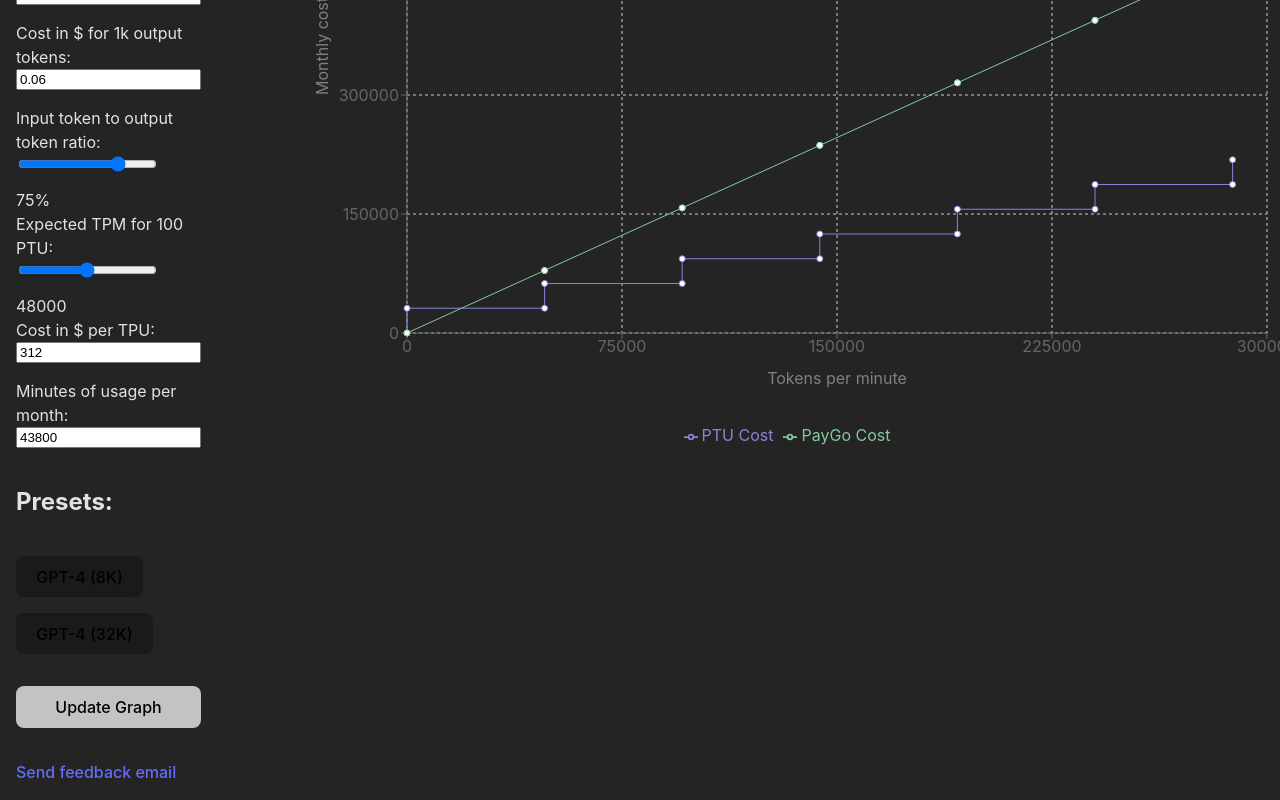
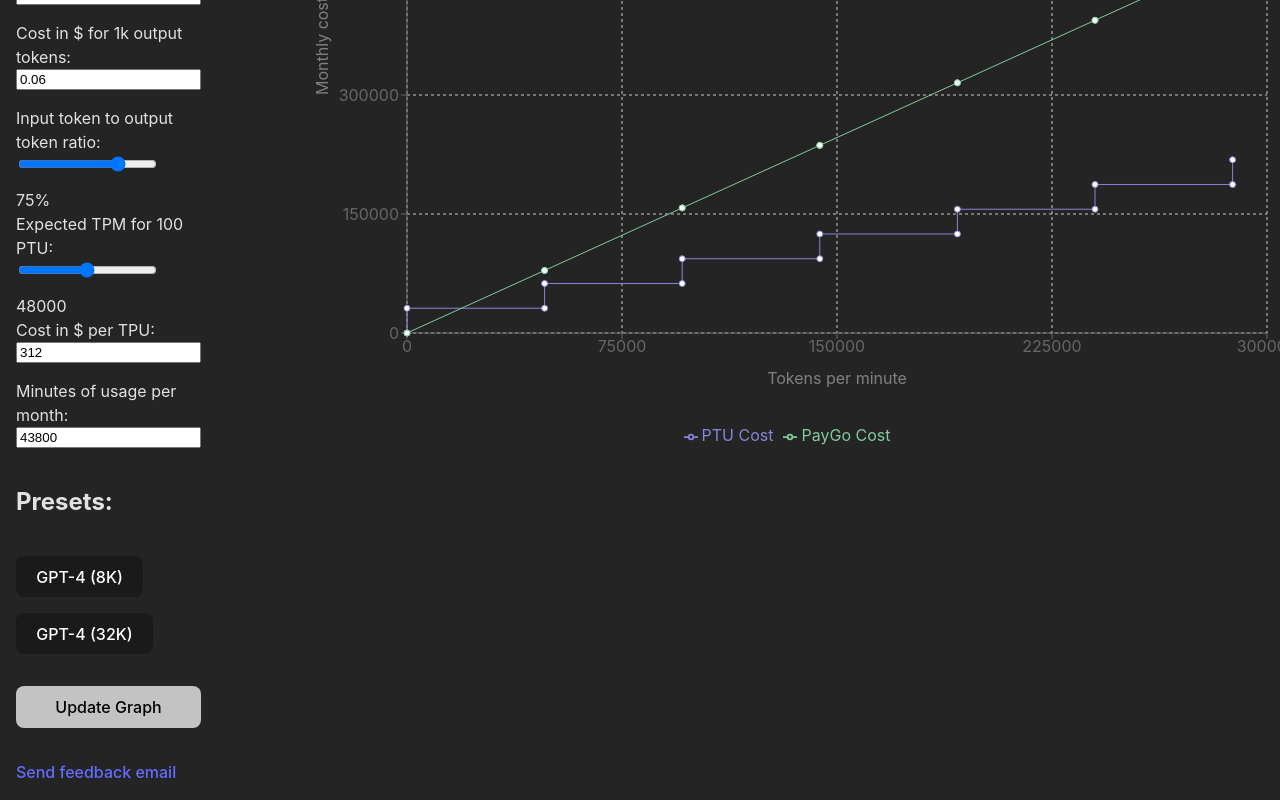
Before and after one commit to rom212/ptutool, a React (Vite) app: page / in a window 1280 px wide. Shown: the part 406-1206 px from the top of the page. Built offline with nearby package versions, Linux system fonts and the light colour scheme.

Commit message:
updated button color for light mode

```diff
--- a/src/components/settings/Settings.module.css
+++ b/src/components/settings/Settings.module.css
@@ -28,6 +28,10 @@
         }
     }
 
+    button {
+        color: white;
+    }
+
     .visualize {
         box-sizing: border-box;
         button {
```
